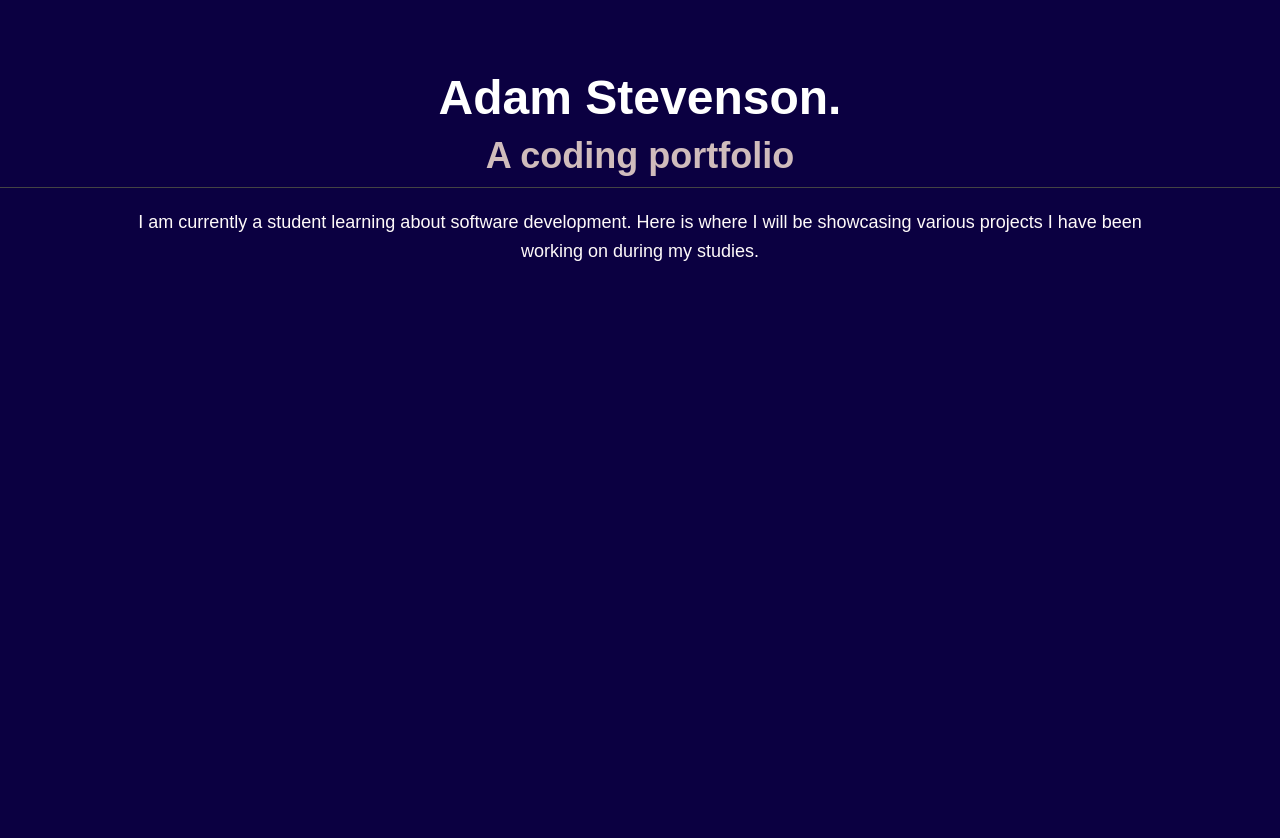
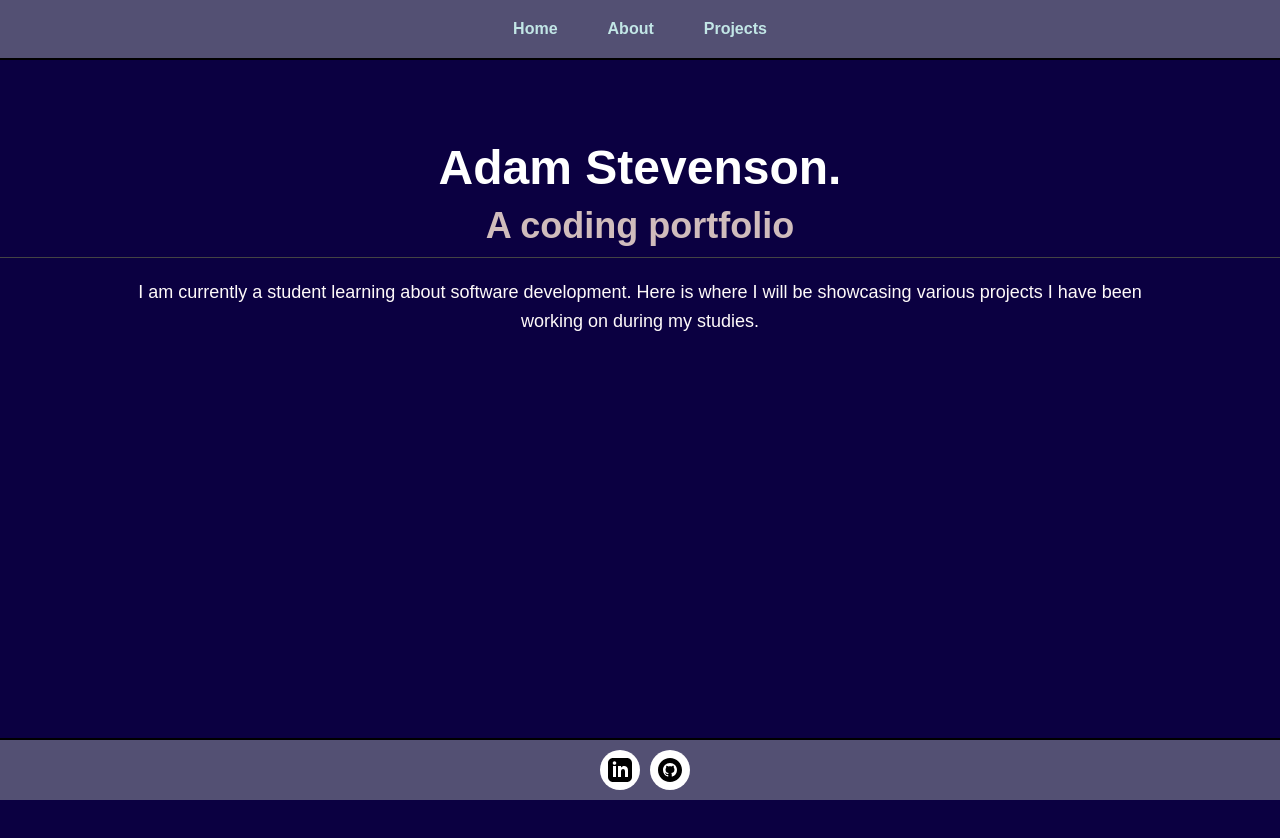
Before and after one commit to Adam-S988/Portfolio, a React (Create React App) app in the folder my-portfolio/: page / in a window 1280 px wide. Shown: the top 838 px of the page. Built offline with nearby package versions, Linux system fonts and the light colour scheme.

Commit message:
Fix/Fixing issues with the Main not loading upon first going to the site.

```diff
--- a/my-portfolio/src/App.js
+++ b/my-portfolio/src/App.js
@@ -10,8 +10,11 @@ import Calculator from "./Pages/Calculator";
 
 function App() {
   return (
-    <div>
+    <div
+      style={{ display: "flex", flexDirection: "column", minHeight: "100vh" }}
+    >
       <Header />
+      <div style={{ flex: 1 }}>
         <Routes>
           <Route path="/" element={<Main />} />
           <Route path="/about" element={<About />} />
@@ -19,6 +22,7 @@ function App() {
           <Route path="/projects/dogs" element={<Dogs />} />
           <Route path="/projects/calculator" element={<Calculator />} />
         </Routes>
+      </div>
       <Footer />
     </div>
   );
--- a/my-portfolio/src/Components/Header.jsx
+++ b/my-portfolio/src/Components/Header.jsx
@@ -2,6 +2,7 @@ import React from "react";
 import { Routes, Route, Link } from "react-router-dom";
 
 function Header() {
+  console.log("App component rendering");
   return (
     <div className="nav-bar">
       <Link to="/">Home</Link>
--- a/my-portfolio/src/Pages/Main.jsx
+++ b/my-portfolio/src/Pages/Main.jsx
@@ -1,6 +1,7 @@
 import React from "react";
 
 function Main() {
+  console.log("Main component rendering");
   return (
     <div className="App">
       <h1>Adam Stevenson.</h1>
--- a/my-portfolio/src/index.js
+++ b/my-portfolio/src/index.js
@@ -2,14 +2,14 @@ import React from "react";
 import ReactDOM from "react-dom/client";
 import "./index.css";
 import { BrowserRouter } from "react-router-dom";
-import Main from "./Pages/Main";
+import App from "./App";
 import reportWebVitals from "./reportWebVitals";
 
 const root = ReactDOM.createRoot(document.getElementById("root"));
 root.render(
-  <BrowserRouter>
+  <BrowserRouter basename={process.env.PUBLIC_URL}>
     <React.StrictMode>
-      <Main />
+      <App />
     </React.StrictMode>
   </BrowserRouter>
 );
```
Lines whose indentation alone changed are shown as unchanged.
